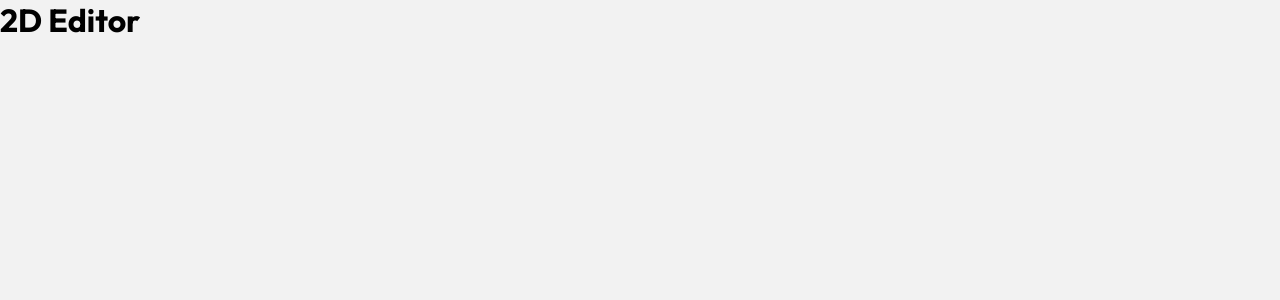
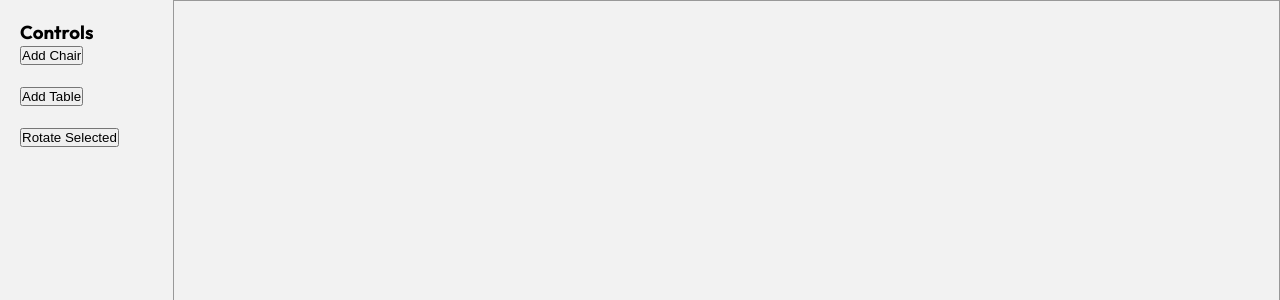
Before and after one commit to Danidu200523/hci-furniture-room-visualizer, a React (Vite) app: page /editor-2d in a window 1280 px wide. Shown: the top 300 px of the page. Built offline with nearby package versions, Linux system fonts and the light colour scheme.

Commit message:
Completed Room Setup screen with L-shape support and implemented 2D editor drag

```diff
--- a/package.json
+++ b/package.json
@@ -19,10 +19,13 @@
     "@types/react": "^19.2.7",
     "@types/react-dom": "^19.2.3",
     "@vitejs/plugin-react-swc": "^4.2.2",
+    "autoprefixer": "^10.4.24",
     "eslint": "^9.39.1",
     "eslint-plugin-react-hooks": "^7.0.1",
     "eslint-plugin-react-refresh": "^0.4.24",
     "globals": "^16.5.0",
+    "postcss": "^8.5.6",
+    "tailwindcss": "^4.1.18",
     "vite": "^7.3.1"
   }
 }
--- a/src/context/DesignContext.jsx
+++ b/src/context/DesignContext.jsx
@@ -10,6 +10,8 @@ export const DesignProvider = ({ children }) => {
     shape: "",
     width: "",
     height: "",
+    lWidth: "",   // extra for L
+    lHeight: "",  // extra for L
     color: "",
   });
 
--- a/src/pages/Editor2D.jsx
+++ b/src/pages/Editor2D.jsx
@@ -1,5 +1,179 @@
+import { useContext, useEffect, useRef, useState } from "react";
+import { DesignContext } from "../context/DesignContext";
+
 function Editor2D() {
-  return <h1>2D Editor</h1>;
+  const { room } = useContext(DesignContext);
+  const canvasRef = useRef(null);
+
+  const [objects, setObjects] = useState([]);
+  const [selectedId, setSelectedId] = useState(null);
+  const [isDragging, setIsDragging] = useState(false);
+
+  // Redraw whenever objects change
+  useEffect(() => {
+    draw();
+  }, [objects]);
+
+  // ================= DRAW FUNCTION =================
+  const draw = () => {
+    const canvas = canvasRef.current;
+    if (!canvas) return;
+
+    const ctx = canvas.getContext("2d");
+
+    ctx.clearRect(0, 0, canvas.width, canvas.height);
+
+    drawRoom(ctx);
+    drawObjects(ctx);
+  };
+
+  // ================= DRAW ROOM =================
+  const drawRoom = (ctx) => {
+    ctx.strokeStyle = "#000";
+    ctx.lineWidth = 3;
+
+    if (room.shape === "rectangle") {
+      ctx.strokeRect(100, 100, 500, 350);
+    }
+
+    if (room.shape === "l-shape") {
+      ctx.beginPath();
+      ctx.moveTo(100, 100);
+      ctx.lineTo(600, 100);
+      ctx.lineTo(600, 350);
+      ctx.lineTo(400, 350);
+      ctx.lineTo(400, 500);
+      ctx.lineTo(100, 500);
+      ctx.closePath();
+      ctx.stroke();
+    }
+  };
+
+  // ================= DRAW OBJECTS =================
+  const drawObjects = (ctx) => {
+    objects.forEach((obj) => {
+      ctx.save();
+      ctx.translate(obj.x, obj.y);
+      ctx.rotate((obj.rotation * Math.PI) / 180);
+
+      ctx.fillStyle = obj.color;
+      ctx.fillRect(-30, -30, 60, 60);
+
+      // Highlight selected
+      if (obj.id === selectedId) {
+        ctx.strokeStyle = "red";
+        ctx.lineWidth = 2;
+        ctx.strokeRect(-30, -30, 60, 60);
+      }
+
+      ctx.restore();
+    });
+  };
+
+  // ================= ADD OBJECT =================
+  const addObject = (type) => {
+    const newObj = {
+      id: Date.now(),
+      type,
+      x: 300,
+      y: 250,
+      rotation: 0,
+      color: "#18b8a5",
+    };
+
+    setObjects([...objects, newObj]);
+    setSelectedId(newObj.id);
+  };
+
+  // ================= ROTATE =================
+  const rotateSelected = () => {
+    if (!selectedId) return;
+
+    const updated = objects.map((obj) =>
+      obj.id === selectedId
+        ? { ...obj, rotation: obj.rotation + 15 }
+        : obj
+    );
+
+    setObjects(updated);
+  };
+
+  // ================= DRAG LOGIC =================
+  const handleMouseDown = (e) => {
+    const canvas = canvasRef.current;
+    const rect = canvas.getBoundingClientRect();
+
+    const mouseX = e.clientX - rect.left;
+    const mouseY = e.clientY - rect.top;
+
+    objects.forEach((obj) => {
+      const dx = mouseX - obj.x;
+      const dy = mouseY - obj.y;
+
+      if (Math.abs(dx) < 30 && Math.abs(dy) < 30) {
+        setSelectedId(obj.id);
+        setIsDragging(true);
+      }
+    });
+  };
+
+  const handleMouseMove = (e) => {
+    if (!isDragging || !selectedId) return;
+
+    const canvas = canvasRef.current;
+    const rect = canvas.getBoundingClientRect();
+
+    const mouseX = e.clientX - rect.left;
+    const mouseY = e.clientY - rect.top;
+
+    const updated = objects.map((obj) =>
+      obj.id === selectedId
+        ? { ...obj, x: mouseX, y: mouseY }
+        : obj
+    );
+
+    setObjects(updated);
+  };
+
+  const handleMouseUp = () => {
+    setIsDragging(false);
+  };
+
+  // ================= UI =================
+  return (
+    <div style={{ display: "flex", height: "100vh" }}>
+
+      {/* LEFT CONTROLS */}
+      <div style={{ width: "220px", padding: "20px" }}>
+        <h3>Controls</h3>
+
+        <button onClick={() => addObject("chair")}>
+          Add Chair
+        </button>
+        <br /><br />
+
+        <button onClick={() => addObject("table")}>
+          Add Table
+        </button>
+        <br /><br />
+
+        <button onClick={rotateSelected}>
+          Rotate Selected
+        </button>
+      </div>
+
+      {/* CANVAS */}
+      <canvas
+        ref={canvasRef}
+        width={900}
+        height={650}
+        style={{ border: "1px solid #999" }}
+        onMouseDown={handleMouseDown}
+        onMouseMove={handleMouseMove}
+        onMouseUp={handleMouseUp}
+      />
+    </div>
+  );
 }
 
 export default Editor2D;
--- a/src/pages/RoomSetup.css
+++ b/src/pages/RoomSetup.css
@@ -9,12 +9,22 @@
 
 .room-card {
   width: 400px;
-  height: 500px;
+  max-height: 500px;
+  overflow-y: auto;
+  scroll-behavior: smooth;
   background: #ffffff;
   border-radius: 20px;
   box-shadow: 0 15px 40px rgba(0, 0, 0, 0.1);
   padding: 40px;
   position: relative;
+}
+.room-card::-webkit-scrollbar {
+  width: 6px;
+}
+
+.room-card::-webkit-scrollbar-thumb {
+  background: #fbfcfc;
+  border-radius: 10px;
 }
 .left-section {
   display: flex;
@@ -71,7 +81,7 @@
   border: none;
   border-radius: 12px;
   font-size: 16px;
-  font-weight: bold;
+  font-weight: w500;
   cursor: pointer;
   transition: 0.3s ease;
 }
--- a/src/pages/RoomSetup.jsx
+++ b/src/pages/RoomSetup.jsx
@@ -11,6 +11,8 @@ function RoomSetup() {
     shape: "",
     width: "",
     height: "",
+    lWidth: "",
+    lHeight: "",
     color: "",
   });
 
@@ -28,6 +30,10 @@ function RoomSetup() {
       alert("Please fill all fields");
       return;
     }
+    if (formData.shape === "l-shape" && (!formData.lWidth || !formData.lHeight)) {
+  alert("Please fill L shape dimensions");
+  return;
+}
 
     setRoom(formData);
     navigate("/editor-2d");
@@ -52,9 +58,10 @@ function RoomSetup() {
             <option value="">Select Shape</option>
             <option value="rectangle">Rectangle</option>
             <option value="square">Square</option>
+            <option value="l-shape">L-Shape</option>
           </select>
 
-          <label>Room Width</label>
+          <label>Room Width (m)</label>
           <input
             type="number"
             name="width"
@@ -62,7 +69,7 @@ function RoomSetup() {
             onChange={handleChange}
           />
 
-          <label>Room Height</label>
+          <label>Room Height (m)</label>
           <input
             type="number"
             name="height"
@@ -76,6 +83,26 @@ function RoomSetup() {
             name="color"
             onChange={handleChange}
           />
+          {formData.shape === "l-shape" && (
+  <>
+    <label>L Extension Width (m) </label>
+    <input
+      type="number"
+      name="lWidth"
+      placeholder="Enter L width"
+      onChange={handleChange}
+    />
+
+    <label>L Extension Height (m) </label>
+    <input
+      type="number"
+      name="lHeight"
+      placeholder="Enter L height"
+      onChange={handleChange}
+    />
+  </>
+)}
+
 
           <button type="submit" className="continue-btn">
             Continue
--- a/src/styles/global.css
+++ b/src/styles/global.css
@@ -8,5 +8,6 @@
 
 body {
   font-family: 'Outfit', sans-serif;
+  font-weight: 500;
   background-color: #f2f2f2;
 }
```
Also changed, not shown: 1 other file (tests, documents, lock files or other folders).
